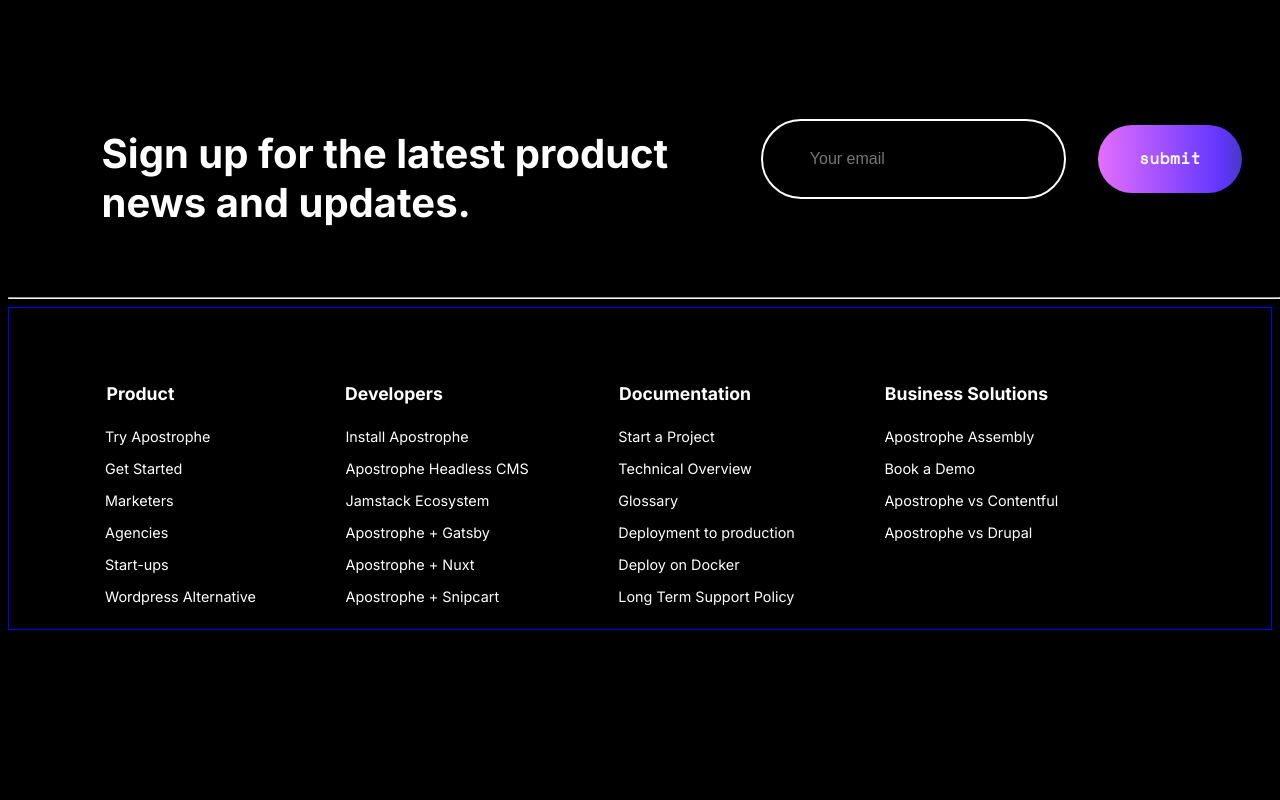
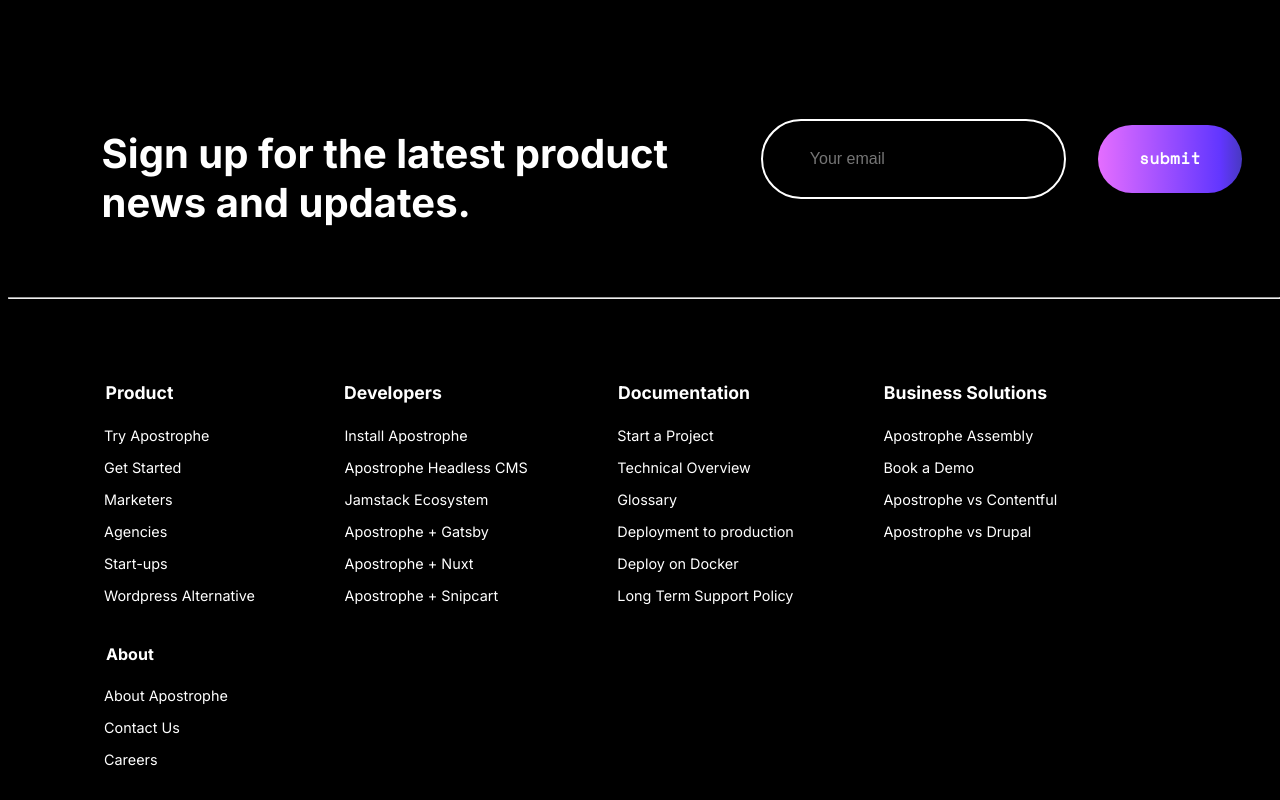
Before and after one commit to syedaAnusha/apostrophe-landing-page, a React (Vite) app: page / in a window 1280 px wide. Shown: the part 4695-5495 px from the top of the page. Before the commit the page ends 5333 px from the top, so only its background shows below. Built offline with nearby package versions, Linux system fonts and the light colour scheme.

Commit message:
AboutUs component completed

```diff
--- a/src/components/aboutUs.css
+++ b/src/components/aboutUs.css
@@ -24,7 +24,7 @@
 .aboutUs__section {
   display: flex;
   color: white;
-  border: 1px solid blue;
+  /* border: 1px solid blue; */
   padding-inline-start: 1rem;
   padding-inline-end: 7rem;
   padding-top: 3.6rem;
@@ -47,6 +47,10 @@
   margin-right: 1rem;
   padding-left: 3rem;
 }
+.list--1 > ul > li:hover {
+  cursor: pointer;
+  color: var(--onHover-clr);
+}
 
 /* List section-2 */
 .aboutUs__section > .list--2 > p {
@@ -64,6 +68,10 @@
   text-align: left;
   margin-right: 1rem;
   padding-left: 3rem;
+}
+.list--2 > ul > li:hover {
+  cursor: pointer;
+  color: var(--onHover-clr);
 }
 
 /* List section-3 */
@@ -83,6 +91,10 @@
   margin-right: 1rem;
   padding-left: 3rem;
 }
+.list--3 > ul > li:hover {
+  cursor: pointer;
+  color: var(--onHover-clr);
+}
 
 /* List section-4 */
 .aboutUs__section > .list--4 > p {
@@ -101,3 +113,36 @@
   margin-right: 1rem;
   padding-left: 3rem;
 }
+.list--4 > ul > li:hover {
+  cursor: pointer;
+  color: var(--onHover-clr);
+}
+/* list section-5 */
+.sub__section--aboutus {
+  display: flex;
+  color: var(--text-clr);
+  padding-inline-start: 1rem;
+  padding-inline-end: 7rem;
+  padding-top: 0rem;
+}
+
+.sub__section--aboutus > .list--5 > p {
+  margin-left: -0.5rem;
+  font-size: 1rem;
+  font-weight: 600;
+}
+.list--5 > ul > li {
+  width: 105%;
+  font-size: 0.9rem;
+  margin-left: -0.5rem;
+  line-height: 2rem;
+}
+.list--5 > ul > li {
+  text-align: left;
+  margin-right: 1rem;
+  padding-left: 3rem;
+}
+.list--5 > ul > li:hover {
+  cursor: pointer;
+  color: var(--onHover-clr);
+}
--- a/src/components/aboutUs.jsx
+++ b/src/components/aboutUs.jsx
@@ -51,6 +51,16 @@
           </ul>
         </div>
       </div>
+      <div className="sub__section--aboutus">
+        <div className="list--5">
+          <p>About</p>
+          <ul>
+            <li>About Apostrophe</li>
+            <li>Contact Us</li>
+            <li>Careers</li>
+          </ul>
+        </div>
+      </div>
     </>
   );
 }
```
